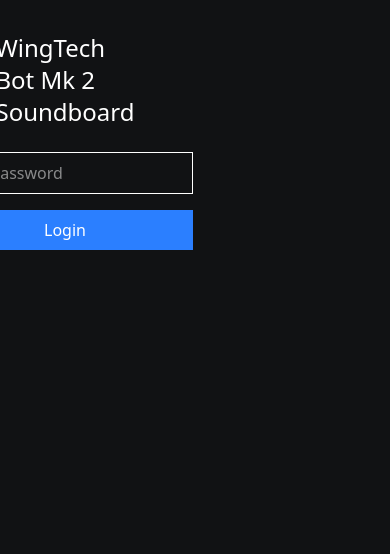
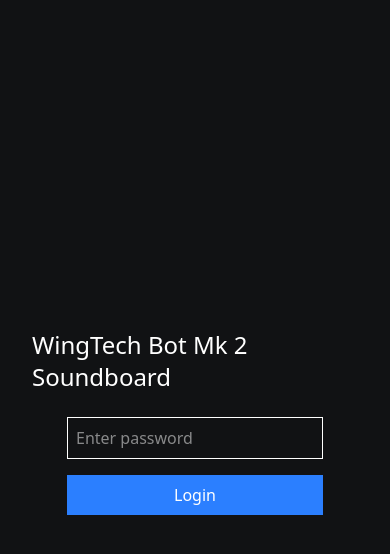
Before and after one commit to ellman12/WingSounds, a React (Vite) app in the folder Frontend/: page / in a window 390 px wide. Shown: the top 554 px of the page. Built offline with nearby package versions, Linux system fonts and the light colour scheme; no server answers.

Commit message:
Made the website work on mobile

```diff
--- a/Frontend/src/App.tsx
+++ b/Frontend/src/App.tsx
@@ -3,7 +3,7 @@ import Home from "./Home.tsx";
 
 export default function App() {
     return (
-        <div className="max-w-screen min-h-screen bg-[#111214]">
+        <div className="flex flex-col items-center justify-center max-w-screen min-h-screen bg-[#111214]">
             <Home/>
         </div>
     );
--- a/Frontend/src/Home.tsx
+++ b/Frontend/src/Home.tsx
@@ -6,7 +6,7 @@ export default function Home() {
     const [authenticated, setAuthenticated] = useState(false);
 
     return (
-        <div className="flex flex-col items-center gap-6 w-1/3 p-8">
+        <div className="flex flex-col items-center justify-center gap-6 p-8">
             <h1 className="text-2xl text-white">WingTech Bot Mk 2 Soundboard</h1>
 
             {!authenticated && <Login setAuthenticated={setAuthenticated}/>}
--- a/Frontend/src/components/SoundButtons.tsx
+++ b/Frontend/src/components/SoundButtons.tsx
@@ -13,7 +13,7 @@ export default function SoundButtons() {
     }, []);
 
     return (
-        <div className="grid grid-cols-5 gap-4">
+        <div className="grid grid-cols-2 sm:grid-cols-3 md:grid-cols-4 gap-4">
             {sounds?.length > 0 && sounds.map(sound => <SoundButton key={sound.sound_id} sound={sound}/>)}
         </div>
     );
```
